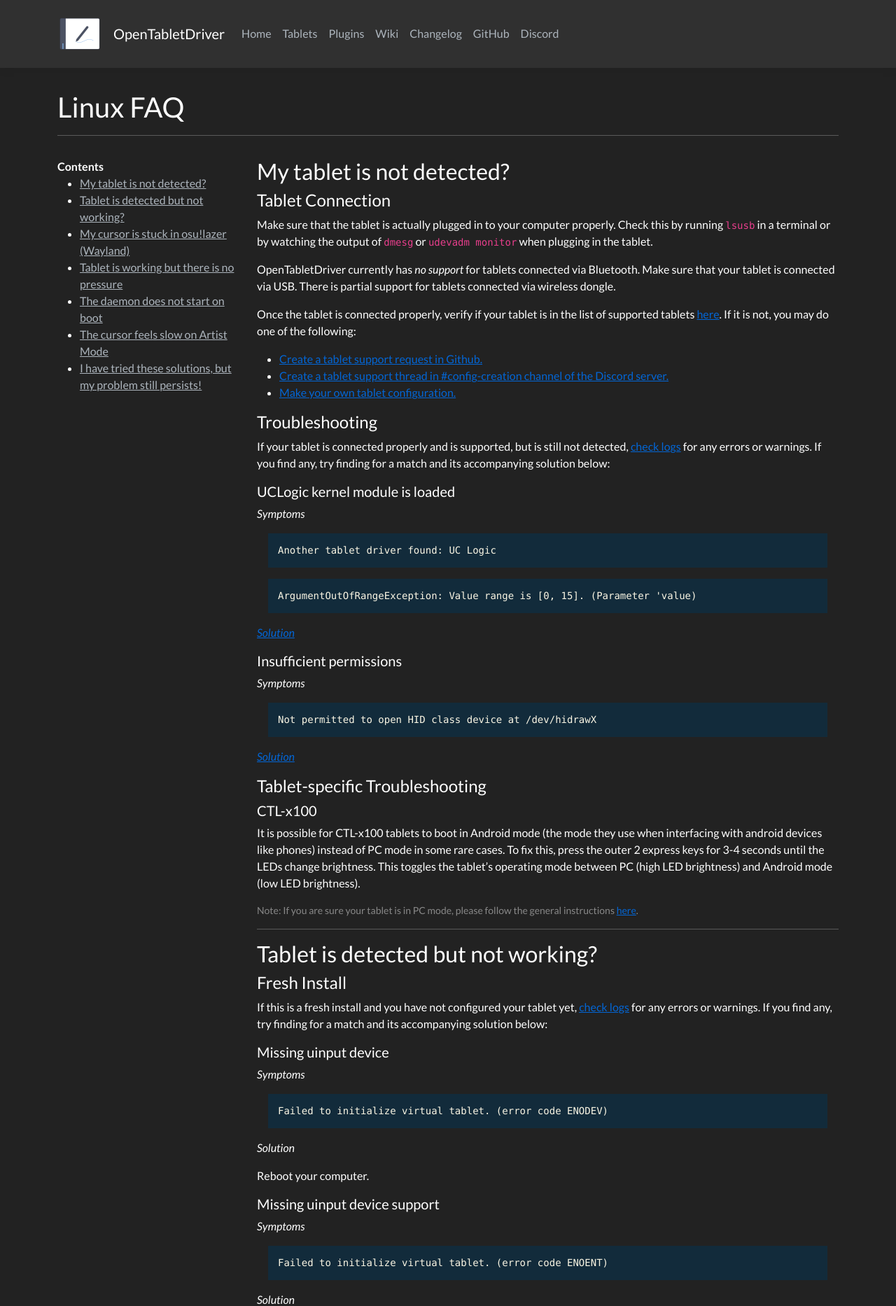
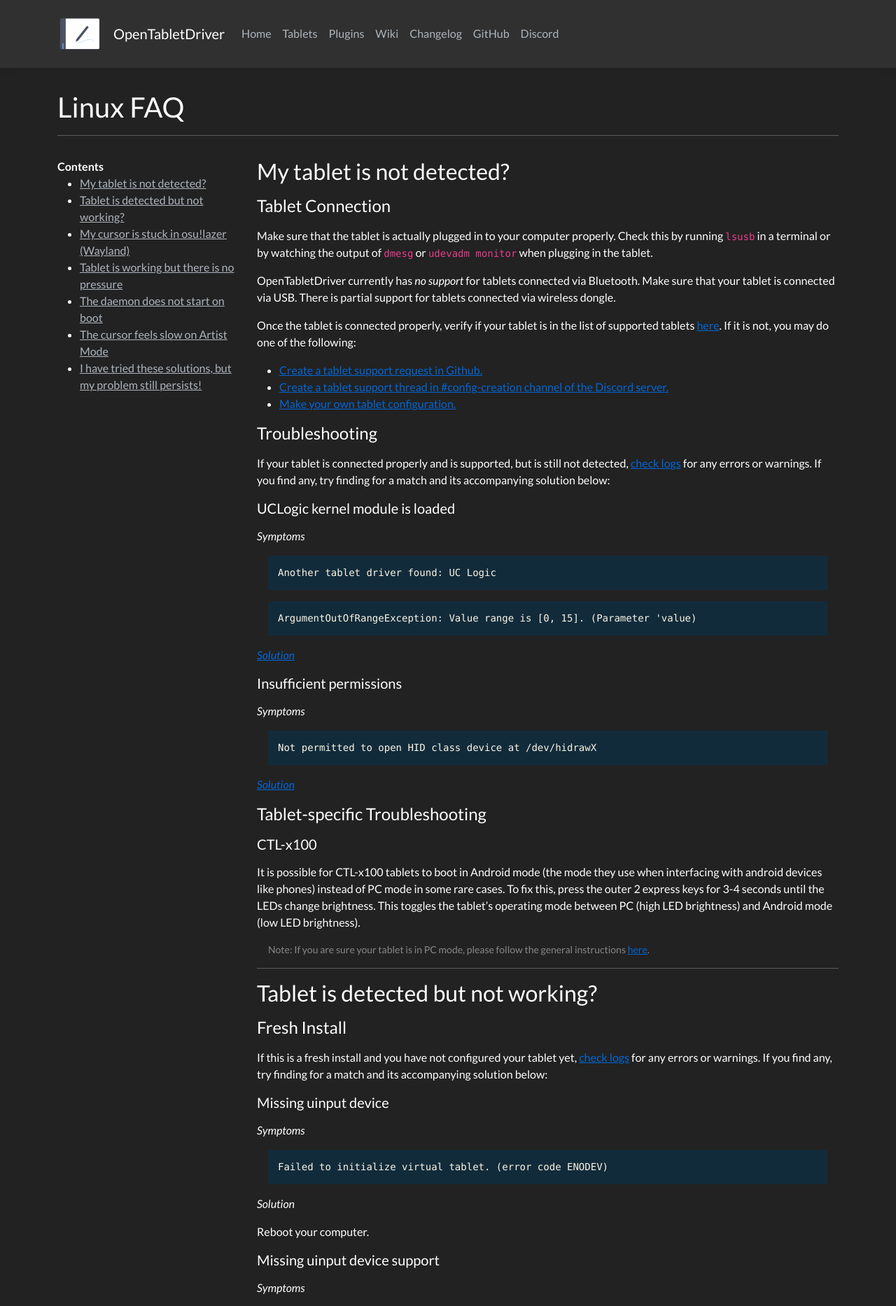
Before and after one commit to OpenTabletDriver/opentabletdriver.github.io, a Jekyll site: the page built from _wiki/FAQ/Linux.md, in a window 1280 px wide. Shown: the top 1866 px of the page at 70% size. Built offline with Jekyll 4.4.1, drawn with Linux system fonts in a browser that asks for light colours; nearby versions of some CDN libraries.

Commit message:
Add more margin

```diff
--- a/assets/site.css
+++ b/assets/site.css
@@ -94,3 +94,13 @@ div.highlighter-rouge {
 div.highlighter-rouge pre.highlight {
   padding: 1em;
 }
+
+.markdown-content > h5,
+.markdown-content > h4,
+.markdown-content > h3 {
+  margin-bottom: 1rem;
+}
+
+.markdown-content > blockquote {
+  margin-left: 1rem;
+}
```
